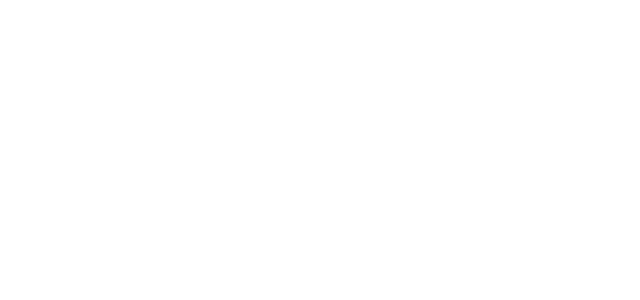
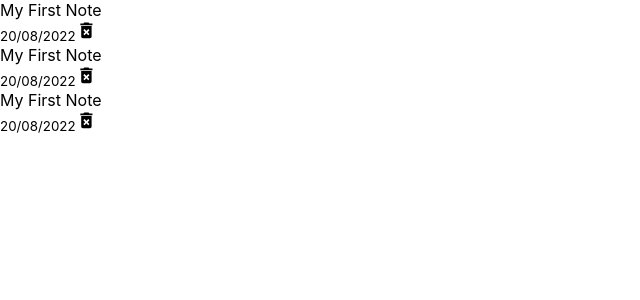
Before and after one commit to aditya200502/Notes-Maker, a React (Create React App) app: page / in a window 1280 px wide. Shown: the top 300 px of the page, without its empty margins (0-640 px from the left). Built offline with nearby package versions, Linux system fonts and the light colour scheme.

Commit message:
fixed basic layout

```diff
--- a/package.json
+++ b/package.json
@@ -3,6 +3,7 @@
   "version": "0.1.0",
   "private": true,
   "dependencies": {
+    "@react-md/icon": "^5.1.3",
     "@testing-library/jest-dom": "^5.16.5",
     "@testing-library/react": "^13.4.0",
     "@testing-library/user-event": "^13.5.0",
--- a/src/App.js
+++ b/src/App.js
@@ -1,6 +1,13 @@
+import React from "react";
+import List from "./components/List";
+
 function App() {
   return (
-    <div></div>
+    <div className="container">
+      <List />
+      <List />
+      <List />
+    </div>
   );
 }
 
--- /dev/null
+++ b/src/components/List.js
@@ -0,0 +1,12 @@
+import React from 'react'
+import Note from './Note'
+
+function List() {
+  return (
+    <div className='list'>
+         <Note />
+    </div>
+  )
+}
+
+export default List
--- /dev/null
+++ b/src/components/Note.js
@@ -0,0 +1,15 @@
+import React from 'react'
+import {MdDeleteForever} from 'react-icons/md';
+function Note() {
+  return (
+    <div className='note'>
+        <span> My First Note </span>
+        <div className='note-footer'>
+            <small>20/08/2022</small>
+            <MdDeleteForever className='delete-icon' size='1.3em'/>
+        </div>
+    </div>
+  )
+}
+
+export default Note
```
Also changed, not shown: 1 other file (tests, documents, lock files or other folders).
